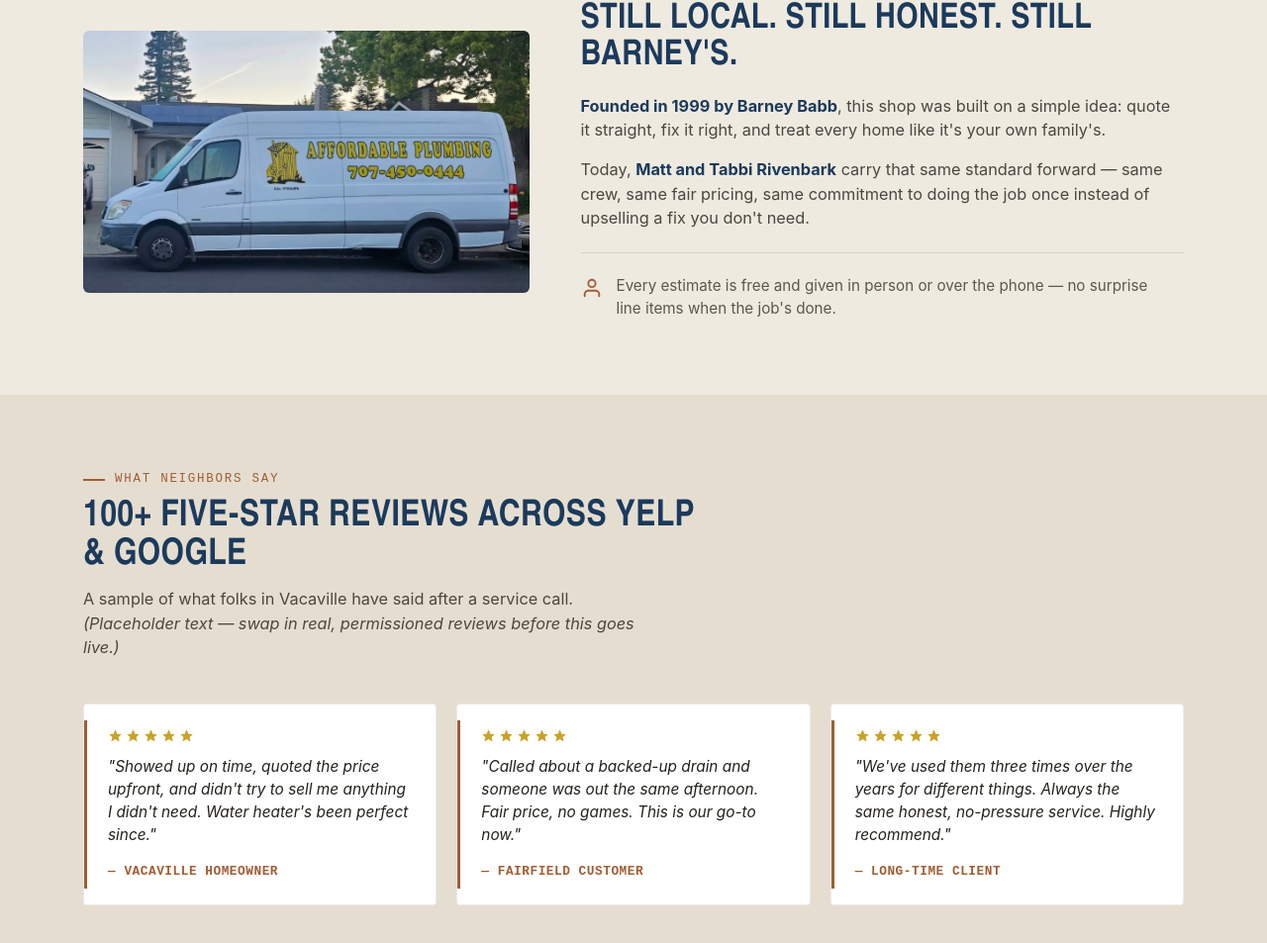
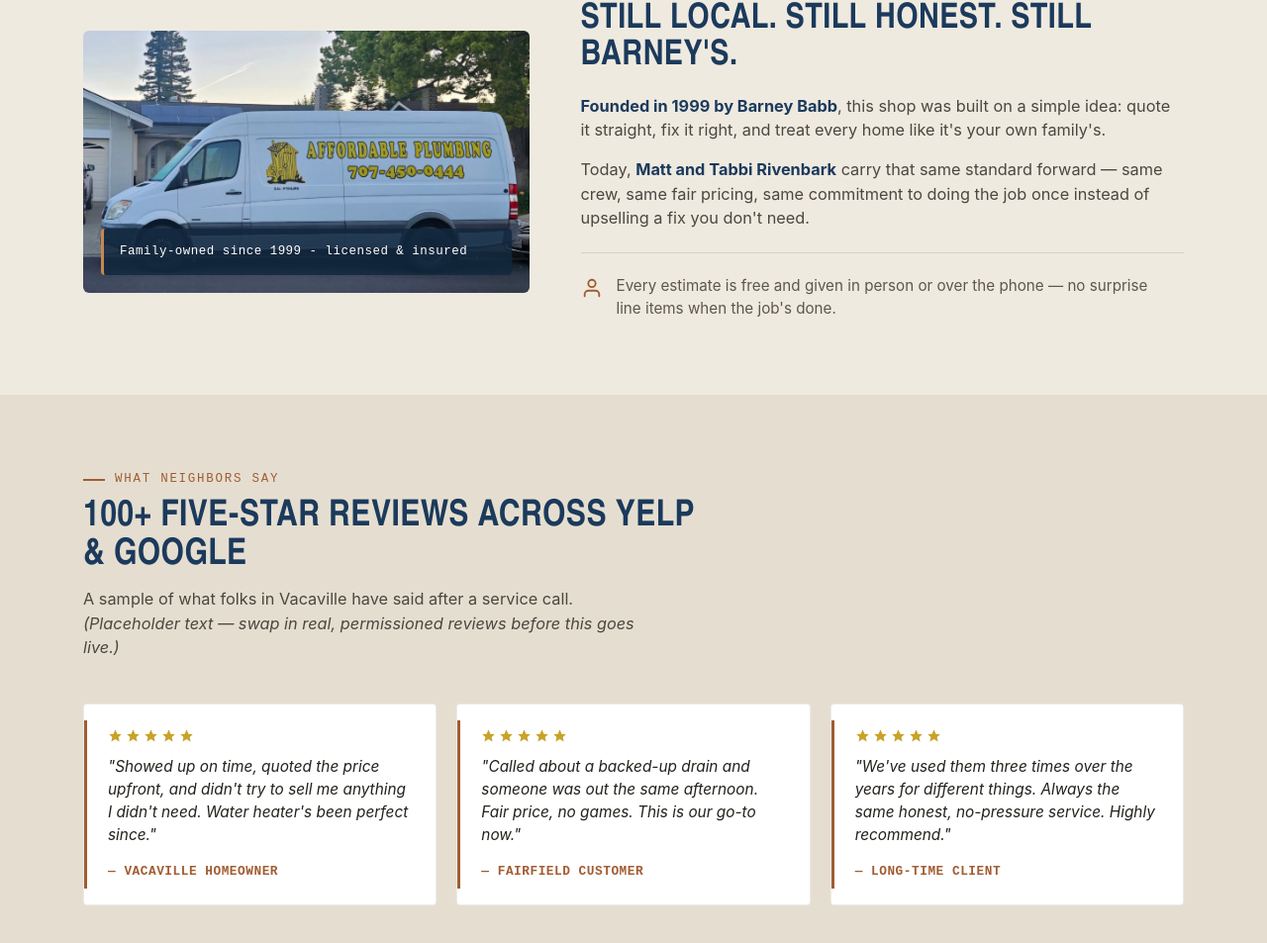
Before and after one commit to ScottS-Frontend/BarneysAffordablePlumbing, a plain HTML site: page index.html in a window 1280 px wide. Shown: the part 2077-3030 px from the top of the page at 99% size. Drawn offline with Linux system fonts and the light colour scheme.

Commit message:
updated about photo

```diff
--- a/index.html
+++ b/index.html
@@ -255,6 +255,19 @@
   height:100%;
   object-fit:cover;
 }
+
+.about-photo .badge{
+  position:absolute; bottom:18px; left:18px; right:18px;
+  background:rgba(18,40,63,0.85);
+  color:var(--white);
+  padding:14px 16px;
+  border-radius:4px;
+  font-family:var(--font-mono);
+  font-size:0.78rem;
+  letter-spacing:0.04em;
+  border-left:3px solid var(--copper-light);
+}
+
 .about-copy h2{color:var(--navy); font-size:clamp(1.7rem, 3vw, 2.2rem); margin-bottom:18px; font-weight:800;}
 .about-copy p{color:#4b4740; margin-bottom:16px; font-size:1.02rem; max-width:58ch;}
 .about-copy p strong{color:var(--navy);}
@@ -505,6 +518,7 @@
   <div class="wrap about-grid">
     <div class="about-photo">
       <img src="assets/affordableplumbingvan.jpg" alt="Affordable Plumbing service van">
+      <div class="badge">Family-owned since 1999 - licensed &amp; insured</div>
     </div>
 
 
```
